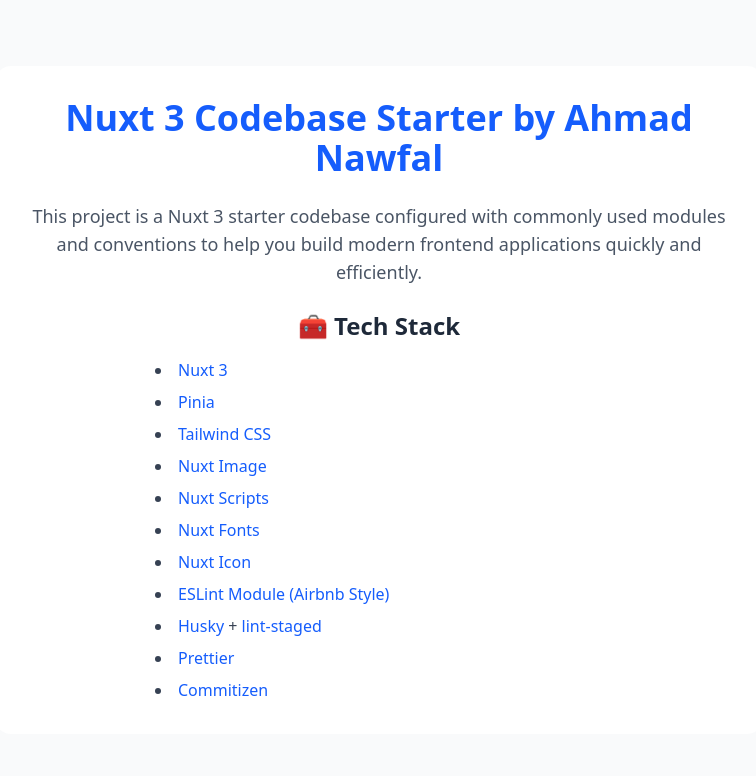
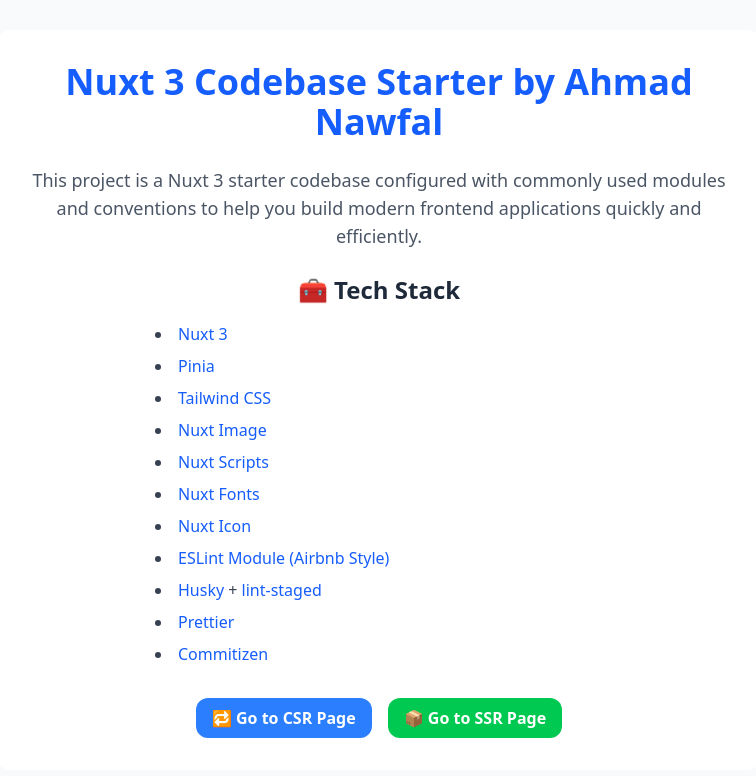
Before and after one commit to ahmadnawfal-hwg/fe-web-its, a Nuxt app: page / in a window 1280 px wide. Shown: the top 776 px of the page, without its empty margins (261-1017 px from the left). Built offline with nearby package versions, Linux system fonts and the light colour scheme.

Commit message:
feat(users): add for ssr fetch error

```diff
--- a/components/AppPageWrapper.vue
+++ b/components/AppPageWrapper.vue
@@ -1,14 +1,16 @@
 <template>
-  <Transition name="fade" mode="out-in">
   <!-- Loading -->
-    <div v-if="loading" key="loading">
+  <div v-if="loading" :key="'loading-' + $route.fullPath">
     <BaseLoading />
   </div>
 
   <!-- Error -->
   <div v-else-if="error" key="error">
     <slot name="error">
-        <ErrorBlock :status="error.statusCode" :message="error.message" />
+      <ErrorBlock
+        :status="error.statusCode"
+        :message="error.statusMessage || error.message"
+      />
     </slot>
   </div>
 
@@ -16,23 +18,15 @@
   <div v-else key="content">
     <slot />
   </div>
-  </Transition>
 </template>
 
 <script setup lang="ts">
 defineProps<{
   loading?: boolean;
-  error?: { statusCode: number; message: string } | null;
+  error?: {
+    statusCode: number;
+    message: string;
+    statusMessage?: string;
+  } | null;
 }>();
 </script>
-
-<style scoped>
-.fade-enter-active,
-.fade-leave-active {
-  transition: opacity 0.2s ease;
-}
-.fade-enter-from,
-.fade-leave-to {
-  opacity: 0;
-}
-</style>
--- a/pages/index.vue
+++ b/pages/index.vue
@@ -110,8 +110,28 @@
           >
         </li>
       </ul>
+
+      <div class="mt-8 flex justify-center gap-4">
+        <button
+          class="bg-blue-500 hover:bg-blue-600 text-white font-semibold px-4 py-2 rounded-xl transition cursor-pointer"
+          @click="navigateTo('/posts')"
+        >
+          🔁 Go to CSR Page
+        </button>
+        <button
+          class="bg-green-500 hover:bg-green-600 text-white font-semibold px-4 py-2 rounded-xl transition cursor-pointer"
+          @click="navigateTo('/users')"
+        >
+          📦 Go to SSR Page
+        </button>
+      </div>
     </div>
   </div>
 </template>
 
-<script setup lang="ts"></script>
+<script setup lang="ts">
+const router = useRouter();
+const navigateTo = (path: string) => {
+  router.push(path);
+};
+</script>
--- a/pages/users/index.vue
+++ b/pages/users/index.vue
@@ -15,11 +15,9 @@ const {
 </script>
 
 <template>
-  <div v-if="pending">Loading...</div>
-  <div v-else-if="error">Error: {{ error.message }}</div>
-  <div v-else>
+  <AppPageWrapper :loading="pending" :error="error">
     <ul>
       <li v-for="user in users" :key="user.id">{{ user.name }}</li>
     </ul>
-  </div>
+  </AppPageWrapper>
 </template>
```
Lines whose indentation alone changed are shown as unchanged.
